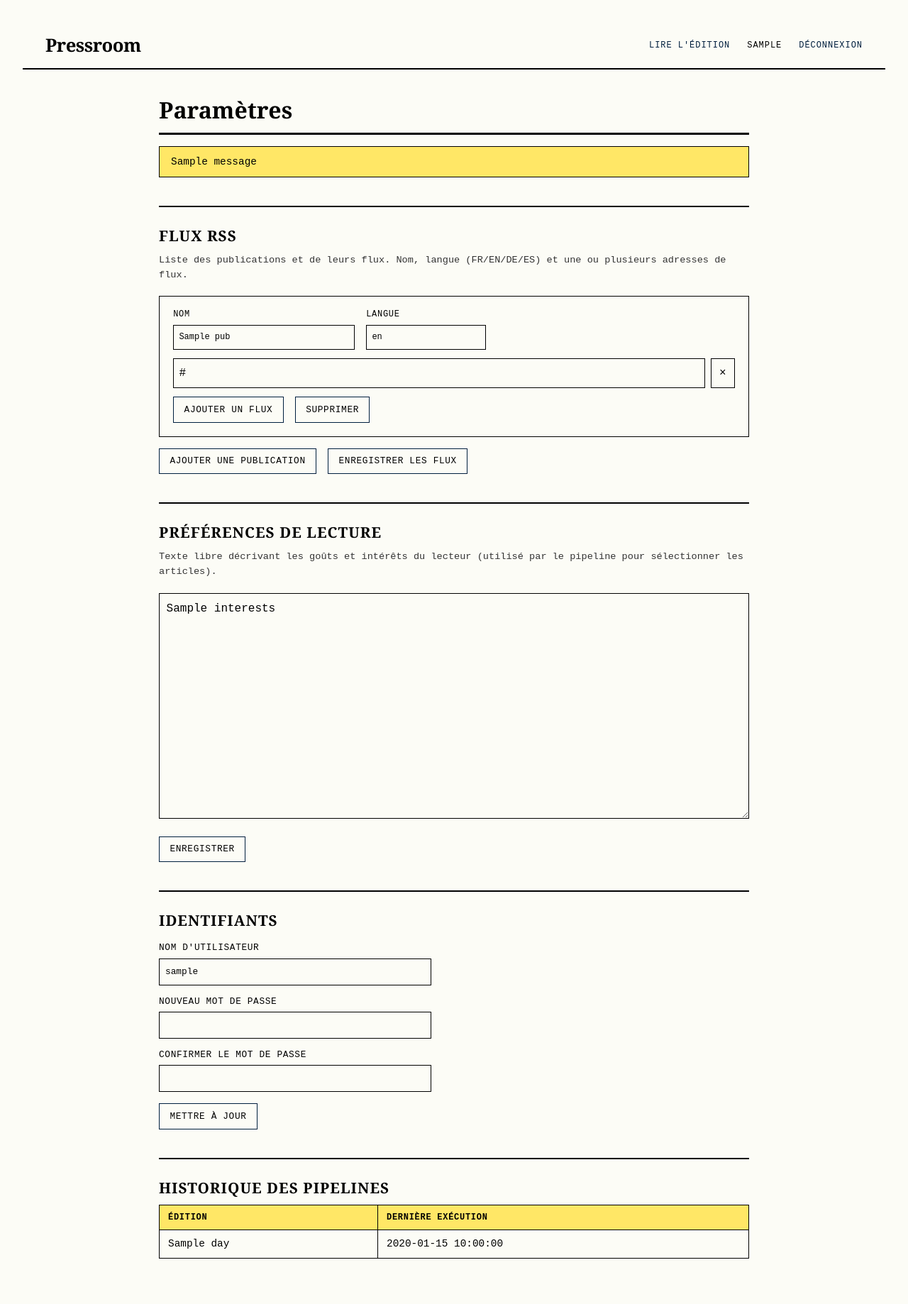
After one commit to RenardDesNeiges/press_room, a Flask app: template src/templates/settings.html in a window 1280 px wide. The commit adds this page. Shown: the whole page at 71% size. Run offline with Flask 3, Linux system fonts and the light colour scheme; the template is opened without the code that fills it: most values are stand-ins (such as "Sample title", 1, 10 or a date in 2020); one stand-in notice (Sample message) is shown; parts of the project's set-up code (start-up, migrations or seed data) failed here and were passed over.

Commit message:
Settings pannel

```diff
--- a/app.py
+++ b/app.py
@@ -9,6 +9,7 @@ from __future__ import annotations
 
 import html
 import io
+import json
 from datetime import datetime, timedelta
 from pathlib import Path
 
@@ -16,6 +17,7 @@ import yaml
 from flask import (
     Flask,
     abort,
+    flash,
     redirect,
     render_template,
     request,
@@ -87,6 +89,49 @@ def create_app() -> Flask:
     def page_js():
         return send_file(DEFAULT_TEMPLATE_DIR / "page.js", mimetype="text/javascript")
 
+    @app.route("/settings", methods=["GET", "POST"])
+    def settings():
+        username = session.get("username")
+        if not username:
+            return redirect(url_for("login"))
+        user = database.get_user(username)
+        if user is None:
+            session.clear()
+            return redirect(url_for("login"))
+
+        if request.method == "POST":
+            action = request.form.get("action")
+            if action == "save_feeds":
+                if _save_feeds(user["id"], request.form.get("feeds_json", "")):
+                    flash("Flux RSS enregistrés.")
+                else:
+                    flash("Erreur lors de l'enregistrement des flux RSS.")
+            elif action == "save_interests":
+                database.set_user_file(
+                    user["id"], "readers_interests.md", request.form.get("interests", "")
+                )
+                flash("Préférences de lecture enregistrées.")
+            elif action == "save_credentials":
+                flash(_save_credentials(user, session, request.form))
+            return redirect(url_for("settings"))
+
+        publications = _load_feeds(user["id"])
+        interests = database.get_user_file(user["id"], "readers_interests.md") or ""
+        runs = []
+        for issue in database.list_issues(user["id"]):
+            try:
+                when = format_datetime_fr(_parse_run_at(issue))
+            except ValueError:
+                when = issue["run_at"]
+            runs.append({"day": issue["day"], "run_at": when})
+        return render_template(
+            "settings.html",
+            username=username,
+            publications=publications,
+            interests=interests,
+            runs=runs,
+        )
+
     return app
 
 
@@ -118,6 +163,7 @@ def render_issue(username: str, day: str | None = None) -> str:
     generated_at = format_datetime_fr(_parse_run_at(issue))
 
     user_info = (
+        f'<a class="top-bar-link" href="{url_for("settings")}">Paramètres</a>'
         f'<span class="top-bar-user">{html.escape(username)}</span>'
         f'<a class="top-bar-logout" href="{url_for("logout")}">Déconnexion</a>'
     )
@@ -174,6 +220,77 @@ def _build_day_menu(user_id: int, current_day: str) -> str:
     return '<span class="day-menu-heading">Éditions des 7 derniers jours</span>' + "".join(items)
 
 
+def _load_feeds(user_id: int) -> list[dict]:
+    """Return the publications list from the user's feeds.yml, normalized for the editor.
+
+    A ``notes`` field that looks like a feed URL is treated as a single feed.
+    """
+    content = database.get_user_file(user_id, "feeds.yml")
+    if not content:
+        return []
+    data = yaml.safe_load(content) or {}
+    publications = []
+    for pub in data.get("publications", []) or []:
+        urls = [u for u in (pub.get("feeds") or []) if u]
+        if not urls:
+            note = pub.get("notes")
+            if isinstance(note, str) and note.startswith("http"):
+                urls = [note]
+        publications.append(
+            {
+                "name": pub.get("name") or "",
+                "lang": pub.get("lang") or "",
+                "feeds": urls,
+            }
+        )
+    return publications
+
+
+def _save_feeds(user_id: int, feeds_json: str) -> bool:
+    """Parse the editor's JSON payload and write it back as feeds.yml."""
+    try:
+        raw = json.loads(feeds_json)
+    except (ValueError, TypeError):
+        return False
+    publications = []
+    for pub in raw or []:
+        if not isinstance(pub, dict):
+            continue
+        name = str(pub.get("name") or "").strip()
+        if not name:
+            continue
+        entry = {"name": name}
+        lang = str(pub.get("lang") or "").strip()
+        if lang:
+            entry["lang"] = lang
+        urls = [str(u).strip() for u in (pub.get("feeds") or []) if str(u).strip()]
+        if urls:
+            entry["feeds"] = urls
+        publications.append(entry)
+    yaml_text = yaml.safe_dump(
+        {"publications": publications}, allow_unicode=True, sort_keys=False
+    )
+    database.set_user_file(user_id, "feeds.yml", yaml_text)
+    return True
+
+
+def _save_credentials(user, session, form) -> str:
+    """Change the username/password. Returns a user-facing message."""
+    new_username = str(form.get("new_username") or "").strip()
+    new_password = form.get("new_password") or ""
+    new_password2 = form.get("new_password2") or ""
+    if new_username != user["username"] and database.get_user(new_username):
+        return "Ce nom d'utilisateur est déjà pris."
+    if new_password and new_password != new_password2:
+        return "Les mots de passe ne correspondent pas."
+    if new_username != user["username"]:
+        database.update_username(user["id"], new_username)
+        session["username"] = new_username
+    if new_password:
+        database.update_password(user["id"], new_password)
+    return "Identifiants mis à jour."
+
+
 if __name__ == "__main__":
     database.init_db()
     create_app().run(host="0.0.0.0", port=8080, debug=True)
--- a/src/templates/page.css
+++ b/src/templates/page.css
@@ -134,6 +134,18 @@ a {
   letter-spacing: 0.08em;
 }
 
+.top-bar-link {
+  color: #001F3F;
+  text-decoration: none;
+  font-size: 0.75rem;
+  text-transform: uppercase;
+  letter-spacing: 0.08em;
+}
+
+.top-bar-link:hover {
+  background-color: var(--highlight);
+}
+
 .top-bar-logout {
   color: #001F3F;
   text-decoration: none;
@@ -786,3 +836,187 @@ footer {
   background-color: var(--bg);
   font-size: 0.85rem;
 }
+
+.settings {
+  max-width: 52rem;
+  margin: 0 auto;
+}
+
+.settings-title {
+  margin: 0 0 1rem;
+  font-family: var(--font-title);
+  font-size: 2rem;
+  border-bottom: 3px solid var(--rule);
+  padding-bottom: 0.5rem;
+}
+
+.settings-flash {
+  padding: 0.6rem 1rem;
+  border: 1px solid var(--rule);
+  background-color: var(--highlight-mid);
+  font-size: 0.9rem;
+}
+
+.settings-section {
+  margin-top: 2.5rem;
+  border-top: 2px solid var(--rule);
+  padding-top: 1.5rem;
+}
+
+.settings-section h2 {
+  margin: 0 0 0.5rem;
+  font-family: var(--font-title);
+  font-size: 1.3rem;
+  text-transform: uppercase;
+  letter-spacing: 0.05em;
+}
+
+.settings-hint {
+  margin: 0 0 1.2rem;
+  font-size: 0.85rem;
+  color: #333;
+}
+
+.settings button:not(.feed-row-remove) {
+  padding: 0.45rem 0.9rem;
+  border: 1px solid #001F3F;
+  background: none;
+  font: inherit;
+  font-size: 0.8rem;
+  text-transform: uppercase;
+  letter-spacing: 0.05em;
+  cursor: pointer;
+}
+
+.settings button:not(.feed-row-remove):hover {
+  background-color: var(--highlight);
+}
+
+.publication {
+  border: 1px solid var(--rule);
+  padding: 1rem 1.2rem 1.2rem;
+  margin: 0 0 1rem;
+}
+
+.pub-fields {
+  display: flex;
+  flex-wrap: wrap;
+  gap: 1rem;
+  margin-bottom: 0.8rem;
+}
+
+.pub-fields label {
+  display: flex;
+  flex-direction: column;
+  gap: 0.3rem;
+  font-size: 0.75rem;
+  text-transform: uppercase;
+  letter-spacing: 0.06em;
+}
+
+.pub-fields input {
+  padding: 0.45rem;
+  border: 1px solid var(--rule);
+  background-color: var(--bg);
+  font: inherit;
+  color: inherit;
+  min-width: 16rem;
+}
+
+.pub-lang-label input {
+  min-width: 6rem;
+}
+
+.pub-feeds {
+  display: flex;
+  flex-direction: column;
+  gap: 0.5rem;
+}
+
+.feed-row {
+  display: flex;
+  gap: 0.5rem;
+}
+
+.feed-url {
+  flex: 1;
+  padding: 0.45rem;
+  border: 1px solid var(--rule);
+  background-color: var(--bg);
+  font: inherit;
+  color: inherit;
+}
+
+.feed-row-remove {
+  background: none;
+  border: 1px solid var(--rule);
+  font: inherit;
+  cursor: pointer;
+  padding: 0 0.7rem;
+}
+
+.feed-row-remove:hover {
+  background-color: var(--highlight);
+}
+
+.pub-actions {
+  display: flex;
+  gap: 1rem;
+  margin-top: 0.8rem;
+}
+
+.settings-actions {
+  display: flex;
+  gap: 1rem;
+  margin-top: 1rem;
+}
+
+.interests-input {
+  width: 100%;
+  padding: 0.6rem;
+  border: 1px solid var(--rule);
+  background-color: var(--bg);
+  font: inherit;
+  color: inherit;
+  resize: vertical;
+}
+
+.credentials-form label {
+  display: block;
+  margin: 0.8rem 0 0.3rem;
+  font-size: 0.8rem;
+  text-transform: uppercase;
+  letter-spacing: 0.05em;
+}
+
+.credentials-form input {
+  display: block;
+  width: 100%;
+  max-width: 24rem;
+  margin-top: 0.3rem;
+  padding: 0.5rem;
+  border: 1px solid var(--rule);
+  background-color: var(--bg);
+  font: inherit;
+  color: inherit;
+}
+
+.pipeline-history {
+  width: 100%;
+  border-collapse: collapse;
+  font-size: 0.9rem;
+}
+
+.pipeline-history th,
+.pipeline-history td {
+  text-align: left;
+  padding: 0.5rem 0.75rem;
+  border: 1px solid var(--rule);
+}
+
+.pipeline-history th {
+  font-size: 0.75rem;
+  text-transform: uppercase;
+  letter-spacing: 0.06em;
+  background-color: var(--highlight-mid);
+}
--- a/src/templates/page.html
+++ b/src/templates/page.html
@@ -24,6 +24,7 @@
           </div>
           $user_info
         </div>
+        <button type="button" class="hamburger" aria-label="Menu" aria-expanded="false">☰</button>
       </div>
     </header>
     $headline
--- /dev/null
+++ b/src/templates/settings.html
@@ -0,0 +1,114 @@
+<!DOCTYPE html>
+<html lang="fr">
+<head>
+  <meta charset="UTF-8">
+  <meta name="viewport" content="width=device-width, initial-scale=1.0">
+  <title>Pressroom — Paramètres</title>
+  <link rel="stylesheet" href="/page.css">
+</head>
+<body>
+  <div class="page">
+    <header class="top-bar">
+      <div class="top-bar-inner">
+        <h1 class="top-bar-title">Pressroom</h1>
+        <div class="top-bar-right">
+          <a class="top-bar-link" href="/">Lire l'édition</a>
+          <span class="top-bar-user">{{ username }}</span>
+          <a class="top-bar-logout" href="/logout">Déconnexion</a>
+        </div>
+        <button type="button" class="hamburger" aria-label="Menu" aria-expanded="false">☰</button>
+      </div>
+    </header>
+
+    <main class="settings">
+      <h1 class="settings-title">Paramètres</h1>
+
+      {% with messages = get_flashed_messages() %}
+        {% if messages %}
+        <p class="settings-flash">{{ messages[0] }}</p>
+        {% endif %}
+      {% endwith %}
+
+      <section class="settings-section">
+        <h2>Flux RSS</h2>
+        <p class="settings-hint">Liste des publications et de leurs flux. Nom, langue (FR/EN/DE/ES) et une ou plusieurs adresses de flux.</p>
+        <form method="post" id="feeds-form">
+          <input type="hidden" name="action" value="save_feeds">
+          <input type="hidden" name="feeds_json" id="feeds-json">
+          <div id="publications">
+            {% for pub in publications %}
+            <fieldset class="publication">
+              <div class="pub-fields">
+                <label>Nom <input type="text" class="pub-name" value="{{ pub.name }}"></label>
+                <label class="pub-lang-label">Langue <input type="text" class="pub-lang" value="{{ pub.lang }}"></label>
+              </div>
+              <div class="pub-feeds">
+                {% for url in pub.feeds %}
+                <div class="feed-row">
+                  <input type="url" class="feed-url" value="{{ url }}">
+                  <button type="button" class="feed-row-remove" aria-label="Retirer ce flux">×</button>
+                </div>
+                {% endfor %}
+              </div>
+              <div class="pub-actions">
+                <button type="button" class="add-feed">Ajouter un flux</button>
+                <button type="button" class="remove-pub">Supprimer</button>
+              </div>
+            </fieldset>
+            {% endfor %}
+          </div>
+          <div class="settings-actions">
+            <button type="button" id="add-pub">Ajouter une publication</button>
+            <button type="submit">Enregistrer les flux</button>
+          </div>
+        </form>
+      </section>
+
+      <section class="settings-section">
+        <h2>Préférences de lecture</h2>
+        <p class="settings-hint">Texte libre décrivant les goûts et intérêts du lecteur (utilisé par le pipeline pour sélectionner les articles).</p>
+        <form method="post">
+          <input type="hidden" name="action" value="save_interests">
+          <textarea name="interests" rows="12" class="interests-input">{{ interests }}</textarea>
+          <div class="settings-actions">
+            <button type="submit">Enregistrer</button>
+          </div>
+        </form>
+      </section>
+
+      <section class="settings-section">
+        <h2>Identifiants</h2>
+        <form method="post" class="credentials-form">
+          <input type="hidden" name="action" value="save_credentials">
+          <label>Nom d'utilisateur <input type="text" name="new_username" value="{{ username }}"></label>
+          <label>Nouveau mot de passe <input type="password" name="new_password" autocomplete="new-password"></label>
+          <label>Confirmer le mot de passe <input type="password" name="new_password2" autocomplete="new-password"></label>
+          <div class="settings-actions">
+            <button type="submit">Mettre à jour</button>
+          </div>
+        </form>
+      </section>
+
+      <section class="settings-section">
+        <h2>Historique des pipelines</h2>
+        <table class="pipeline-history">
+          <thead>
+            <tr><th>Édition</th><th>Dernière exécution</th></tr>
+          </thead>
+          <tbody>
+            {% for run in runs %}
+            <tr>
+              <td>{{ run.day }}</td>
+              <td>{{ run.run_at }}</td>
+            </tr>
+            {% else %}
+            <tr><td colspan="2">Aucune exécution pour le moment.</td></tr>
+            {% endfor %}
+          </tbody>
+        </table>
+      </section>
+    </main>
+  </div>
+  <script src="/page.js"></script>
+</body>
+</html>
```
Also changed, not shown: other parts of src/templates/page.css (+42 -4 lines), src/db.py (+17 -0 lines), src/templates/page.js (+105 -0 lines), README.md.
